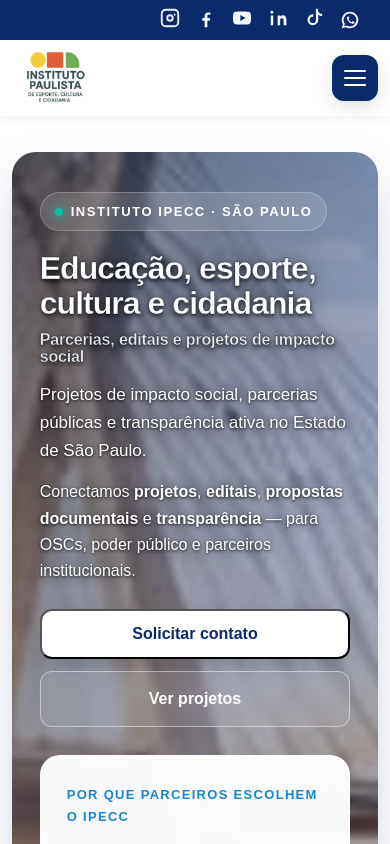
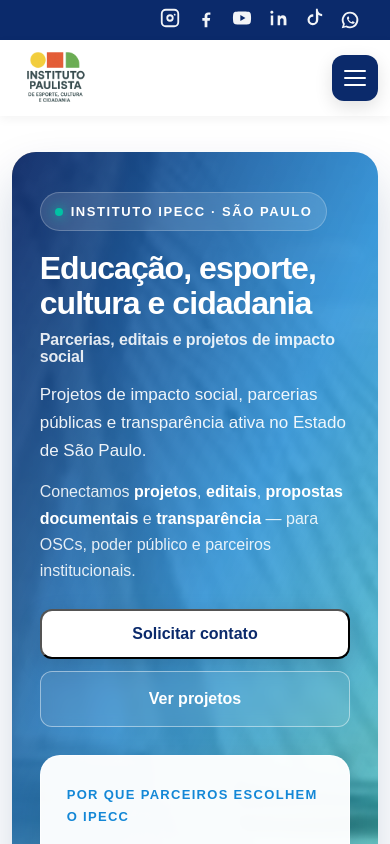
Before and after one commit to Hcavalcante1/site-ipecc, a Next.js app: page / in a window 390 px wide. Shown: the top 844 px of the page. Built offline with nearby package versions, Linux system fonts and the light colour scheme; no server answers; the database is empty.

Commit message:
fix(public): restaurar tom original dos heroes

```diff
--- a/app/globals.css
+++ b/app/globals.css
@@ -215,10 +215,9 @@
 
   background-image:
     linear-gradient(
-      135deg,
-      rgba(4, 18, 48, 0.36) 0%,
-      rgba(11, 42, 107, 0.22) 52%,
-      rgba(4, 18, 48, 0.2) 100%
+      rgba(11, 42, 107, 0.22),
+      rgba(19, 135, 214, 0.18),
+      rgba(1, 194, 164, 0.16)
     ),
     var(--hero-bg-image, none);
 
@@ -245,21 +244,12 @@
   font-size: 2rem;
   font-weight: 800;
   margin-bottom: 10px;
-  color: #fff;
-  -webkit-text-stroke: 0.35px rgba(3, 12, 34, 0.72);
-  text-shadow:
-    0 2px 4px rgba(0, 0, 0, 0.7),
-    0 0 18px rgba(0, 0, 0, 0.44);
 }
 
 .hero__text{
   margin: 0 auto 18px;
   max-width: 720px;
   line-height: 1.55;
-  color: #fff;
-  text-shadow:
-    0 1px 3px rgba(0, 0, 0, 0.78),
-    0 0 14px rgba(0, 0, 0, 0.48);
 }
 
 .btn.btn--light{
@@ -1018,14 +1008,6 @@
     padding: 28px 16px;
     width: min(94%, var(--container-w));
     min-height: 200px;
-    background-image:
-      linear-gradient(
-        135deg,
-        rgba(3, 12, 34, 0.52) 0%,
-        rgba(11, 42, 107, 0.36) 58%,
-        rgba(3, 12, 34, 0.34) 100%
-      ),
-      var(--hero-bg-image, none);
   }
 
   .hero-rolling .hero__title{
--- a/app/inicio/page.tsx
+++ b/app/inicio/page.tsx
@@ -314,7 +314,7 @@
   return (
     <>
       <PublicHeroRolling
-        bgImage="/media/heroes/home/hero.webp"
+        bgImage="/media/heroes/home/hero.webp?v=sem-texto-20260602"
         title={hero?.titulo || "Educação, Cultura e Cidadania"}
         text={
           partesHero[0] ||
--- a/components/public/apresentacao-landing.module.css
+++ b/components/public/apresentacao-landing.module.css
@@ -44,9 +44,9 @@
   background:
     linear-gradient(
       115deg,
-      rgba(4, 18, 48, 0.42) 0%,
-      rgba(11, 42, 107, 0.26) 48%,
-      rgba(4, 18, 48, 0.2) 100%
+      rgba(11, 42, 107, 0.92) 0%,
+      rgba(19, 135, 214, 0.78) 48%,
+      rgba(1, 194, 164, 0.55) 100%
     ),
     url("/media/heroes/home/hero.webp?v=sem-texto-20260602") center / cover no-repeat;
 }
@@ -100,11 +100,6 @@
   line-height: 1.08;
   letter-spacing: -0.03em;
   margin-bottom: 16px;
-  color: #fff;
-  -webkit-text-stroke: 0.35px rgba(3, 12, 34, 0.72);
-  text-shadow:
-    0 2px 4px rgba(0, 0, 0, 0.7),
-    0 0 18px rgba(0, 0, 0, 0.44);
 }
 
 .heroTitleSub {
@@ -119,22 +114,16 @@
 .heroLead {
   font-size: clamp(var(--text-md), 1.8vw, var(--text-lg));
   line-height: var(--leading);
-  color: #fff;
+  color: rgba(255, 255, 255, 0.92);
   margin-bottom: 14px;
-  text-shadow:
-    0 1px 3px rgba(0, 0, 0, 0.78),
-    0 0 14px rgba(0, 0, 0, 0.48);
 }
 
 .heroPitch {
   font-size: var(--text-base);
   line-height: var(--leading);
-  color: #fff;
+  color: rgba(255, 255, 255, 0.88);
   margin-bottom: 24px;
   max-width: 520px;
-  text-shadow:
-    0 1px 3px rgba(0, 0, 0, 0.78),
-    0 0 14px rgba(0, 0, 0, 0.48);
 }
 
 .heroPitch strong {
@@ -1128,17 +1117,6 @@
 }
 
 @media (max-width: 960px) {
-  .heroBg {
-    background:
-      linear-gradient(
-        115deg,
-        rgba(3, 12, 34, 0.56) 0%,
-        rgba(11, 42, 107, 0.38) 58%,
-        rgba(3, 12, 34, 0.36) 100%
-      ),
-      url("/media/heroes/home/hero.webp?v=sem-texto-20260602") center / cover no-repeat;
-  }
-
   .hero {
     margin-bottom: 32px;
   }
```
